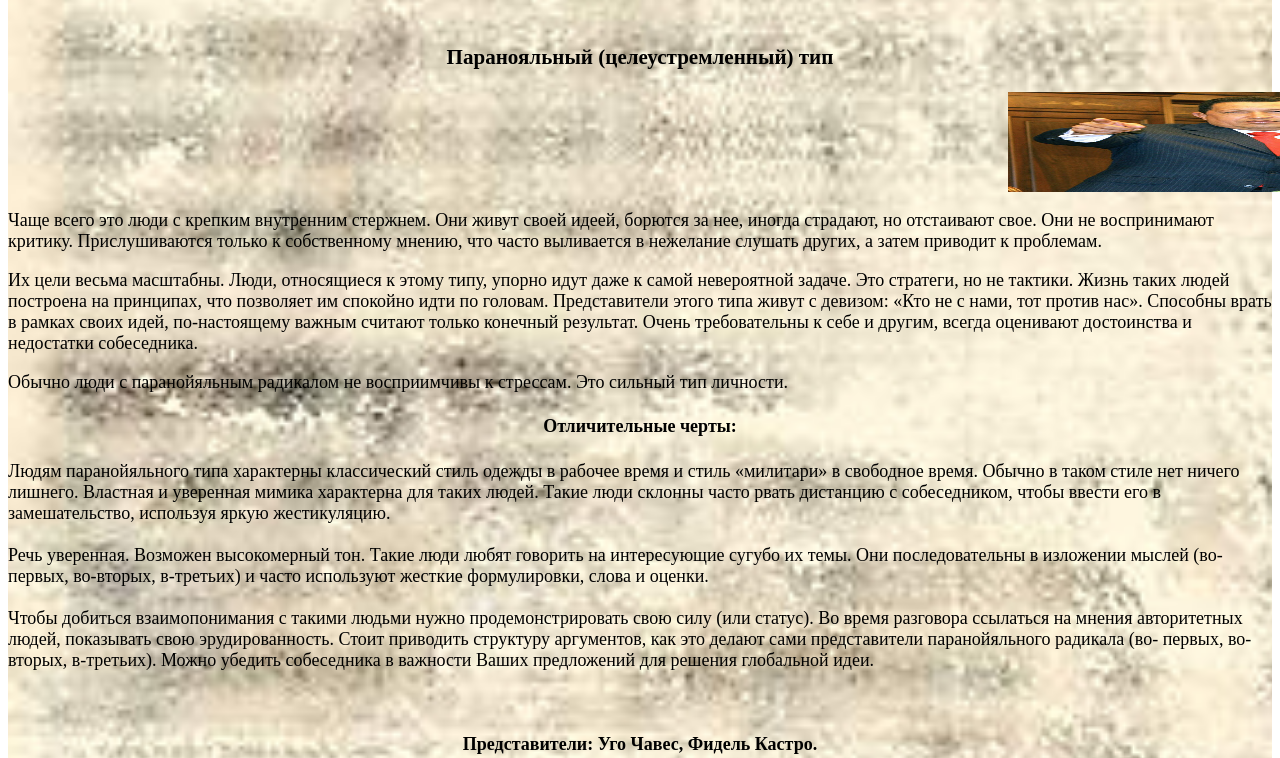
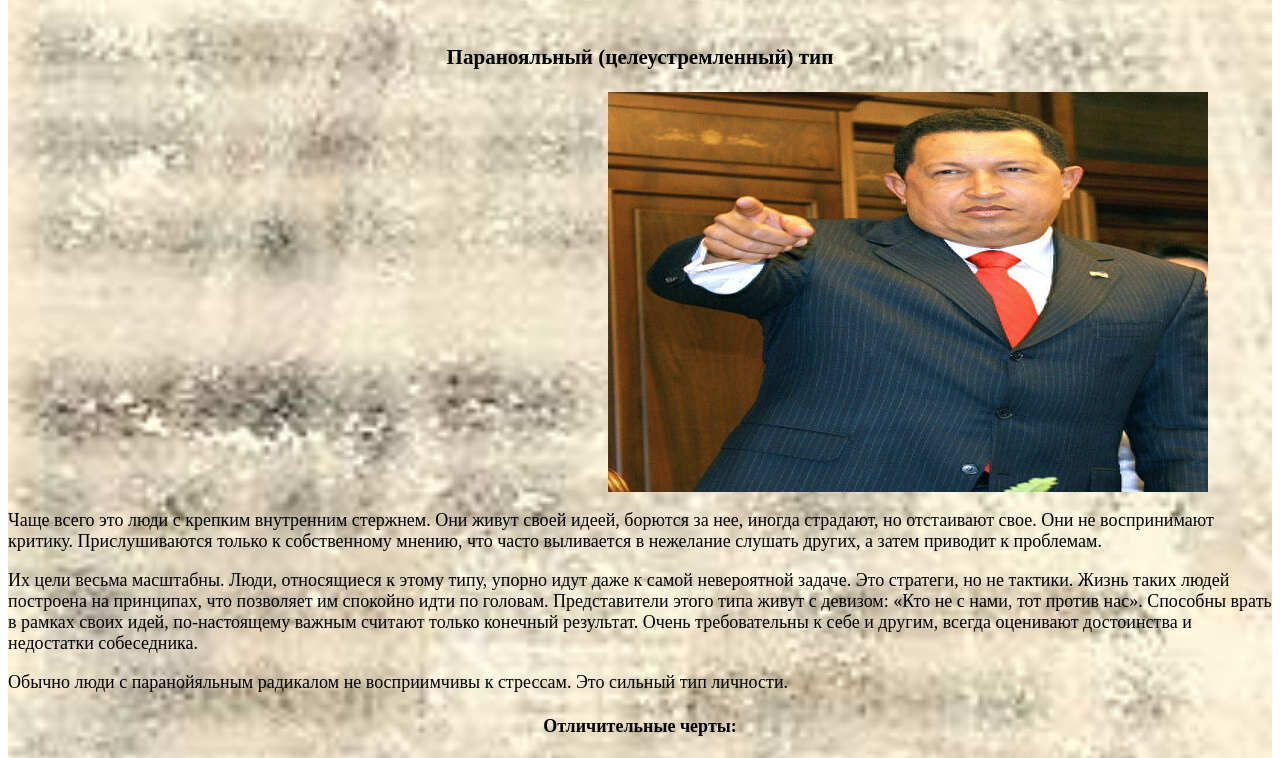
Before and after one commit to Alekseecv/Psyhotypes, a plain HTML site: page Facts.html in a window 1280 px wide. Shown: the part 60-818 px from the top of the page. Drawn offline with Linux system fonts and the light colour scheme.

Commit message:
Update Facts.html

```diff
--- a/Facts.html
+++ b/Facts.html
@@ -27,7 +27,7 @@
 					<br>
 				<font size="4">
 					<h3 align="center">Паранояльный (целеустремленный) тип </h3>
-						<img style="padding-left: 1000px;" src="9999.jpg" width="400" height="100">
+						<img style="padding-left: 600px;" src="9999.jpg" width="600" height="400">
 							<p> Чаще всего это люди с крепким внутренним стержнем. Они живут своей идеей, борются за нее, иногда страдают, но отстаивают свое. Они не воспринимают критику. Прислушиваются только к собственному мнению, что часто выливается в нежелание слушать других, а затем приводит к проблемам.</p>
 								<p>Их цели весьма масштабны. Люди, относящиеся к этому типу, упорно идут даже к самой невероятной задаче. Это стратеги, но не тактики. Жизнь таких людей построена на принципах, что позволяет им спокойно идти по головам. Представители этого типа живут с девизом: «Кто не с нами, тот против нас». Способны врать в рамках своих идей, по-настоящему важным считают только конечный результат. Очень требовательны к себе и другим, всегда оценивают достоинства и недостатки собеседника.</p>
 									<p> Обычно люди с паранойяльным радикалом не восприимчивы к стрессам. Это сильный тип личности.</p>
```
